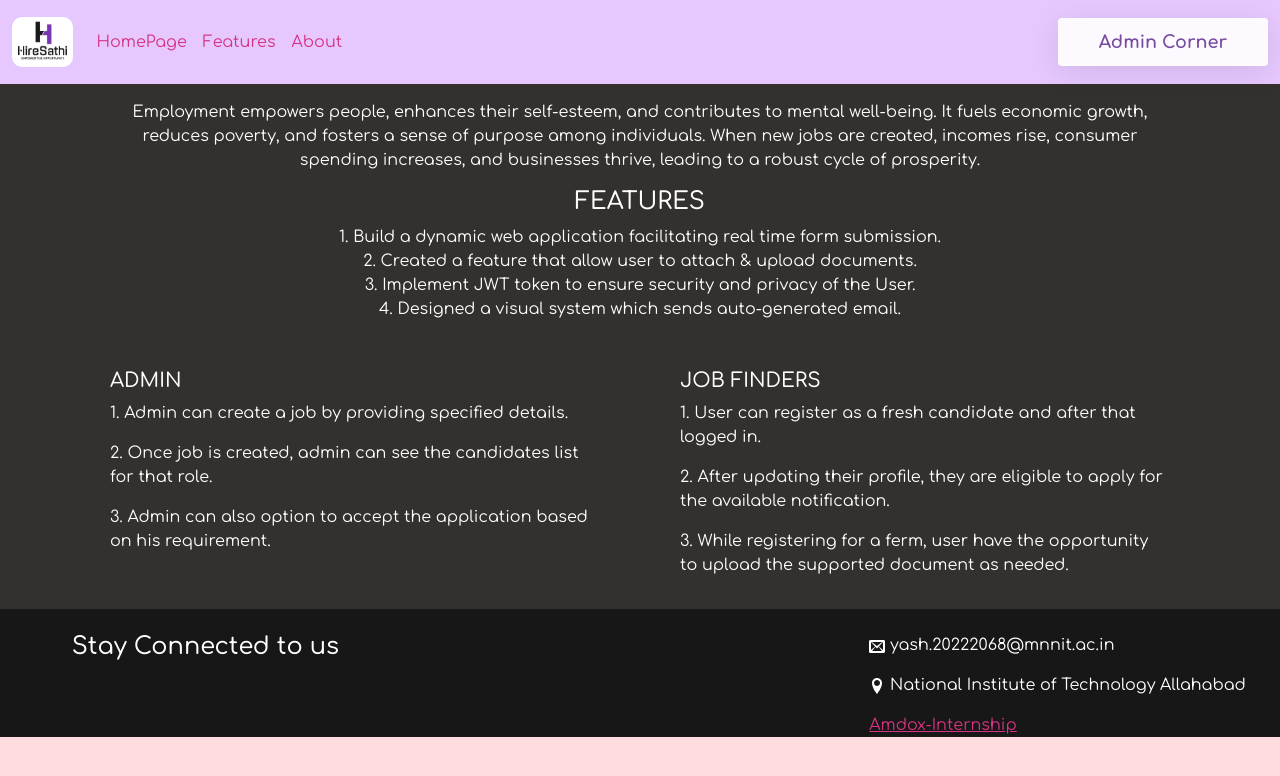
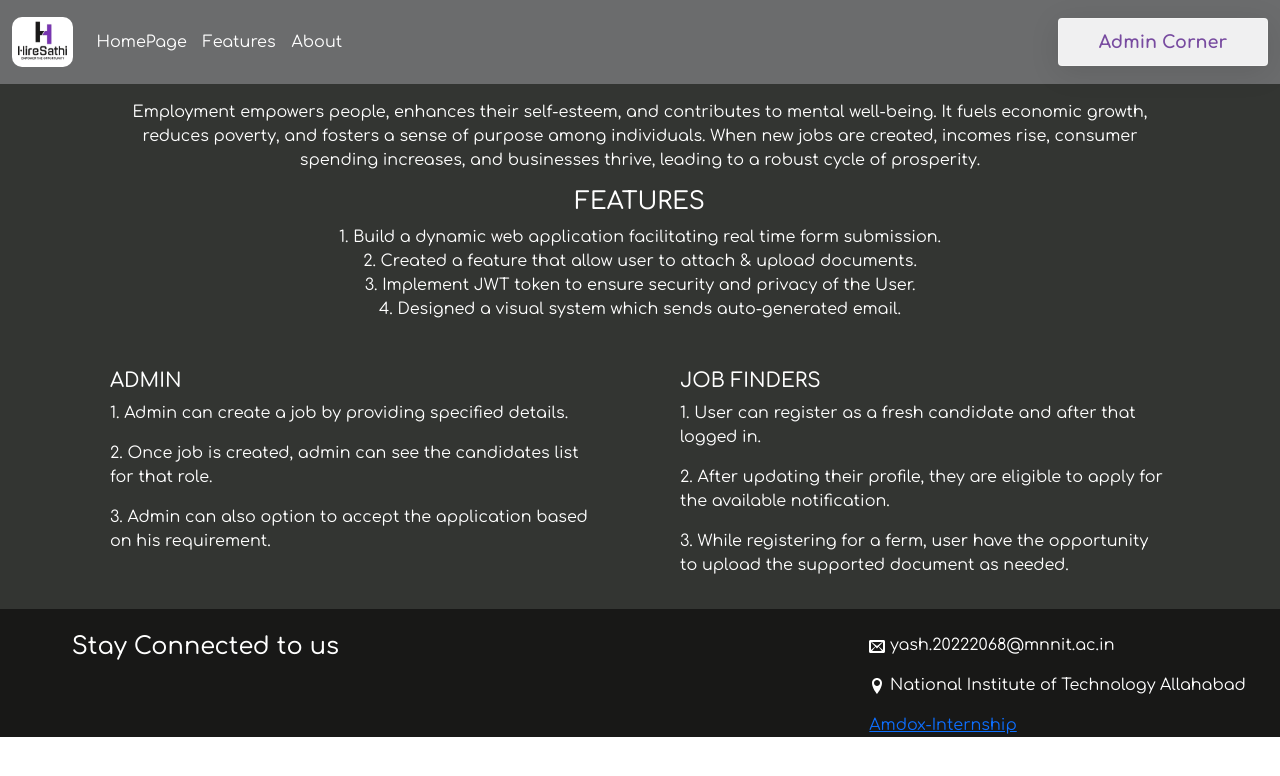
Before and after one commit to yash264/Job_Listing, a React (Create React App) app in the folder frontend/: page /features in a window 1280 px wide. Shown: the top 776 px of the page. Built offline with nearby package versions, Linux system fonts and the light colour scheme; no server answers.

Commit message:
Update index.css

```diff
--- a/frontend/src/index.css
+++ b/frontend/src/index.css
@@ -1,4 +1,3 @@
-/* customTheme */
 
 :root {
   --primary-pink: #ffdce0;
@@ -7,24 +6,22 @@
   --link-pink: #D63384;
 }
 
-/* Navbar */
-.navbar {
+/* Backgrounds */
+.main-bg {
+  background-color: var(--primary-pink);
+}
+
+.custom-navbar {
   background-color: var(--secondary-violet) !important;
 }
 
-/* Page background */
-body, .main-bg {
-  background-color: var(--primary-pink);
-}
-
-/* Card styling */
-.card {
+.card-custom {
   background-color: var(--secondary-violet);
   color: var(--accent-purple);
 }
 
 /* Links */
-a, .nav-link {
+.link-custom {
   color: var(--link-pink) !important;
 }
 
```
